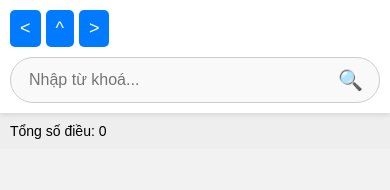
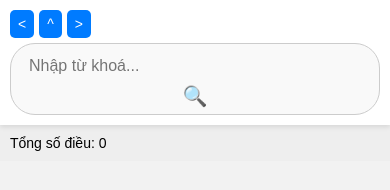
Before and after one commit to hienhatrithuc/binhluanBLHS, a plain HTML site: page index.html in a window 390 px wide. Drawn offline with Linux system fonts and the light colour scheme.

Commit message:
Add files via upload

```diff
--- a/index.html
+++ b/index.html
@@ -87,7 +87,42 @@
       white-space: pre-wrap;
       word-break: break-word;
     }
-  </style>
+
+    * {
+      box-sizing: border-box;
+    }
+    html, body {
+      width: 100%;
+      overflow-x: hidden;
+    }
+    .article {
+      width: 100%;
+      box-sizing: border-box;
+      word-wrap: break-word;
+    }
+    .search-bar, .search-input-container, .results-info {
+      width: 100%;
+      box-sizing: border-box;
+    }
+    .search-input-container input {
+      width: 100%;
+      max-width: 100%;
+    }
+    @media screen and (max-width: 768px) {
+      .search-buttons {
+        flex-wrap: wrap;
+      }
+      .search-buttons button {
+        font-size: 14px;
+        padding: 6px 8px;
+      }
+      .search-input-container {
+        flex-direction: column;
+        align-items: stretch;
+        margin-top: 5px;
+      }
+    }
+</style>
 </head>
 <body>
 
```
